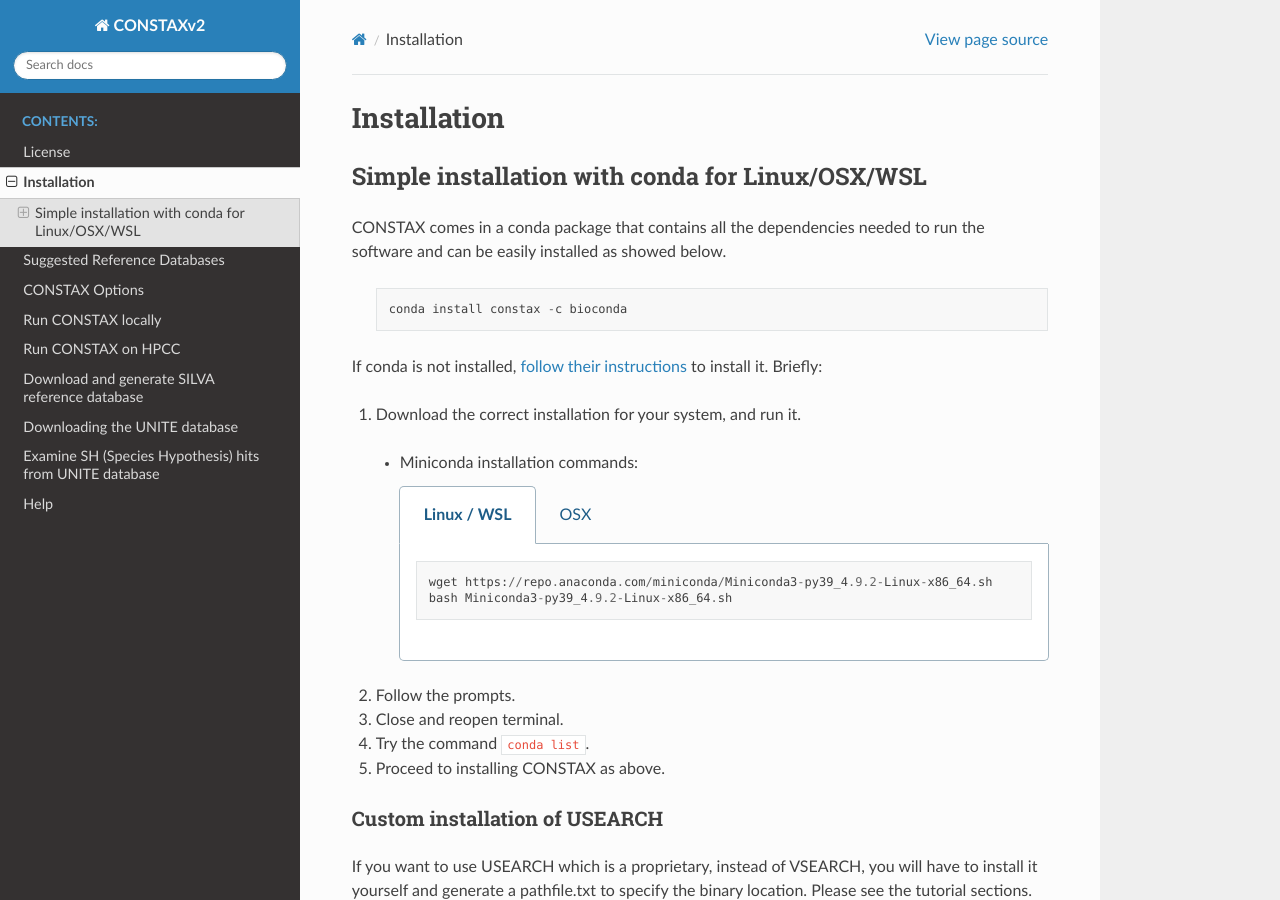
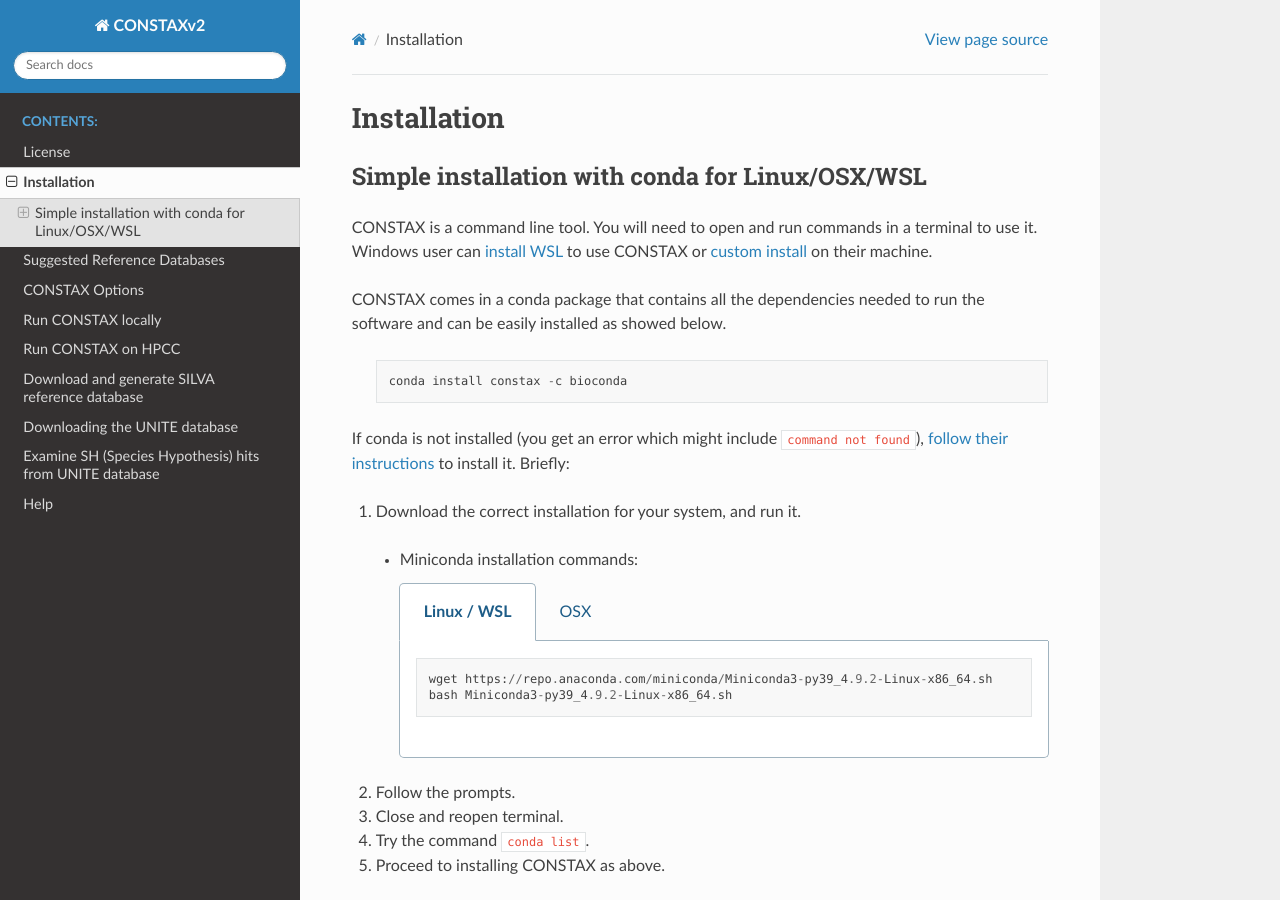
Before and after one commit to liberjul/CONSTAXv2, a Sphinx documentation site: the page built from docs/source/installation.rst, in a window 1280 px wide and 900 px high. Built offline with Sphinx 7.4.7 and the Read the Docs theme 2.0.0, drawn with Linux system fonts in a browser that asks for light colours.

Commit message:
Installation explanations.

```diff
--- a/docs/source/installation.rst
+++ b/docs/source/installation.rst
@@ -3,6 +3,9 @@
 
 Simple installation with conda for Linux/OSX/WSL
 -------------------------------------------------
+
+CONSTAX is a command line tool. You will need to open and run commands
+in a terminal to use it. Windows user can `install WSL <https://docs.microsoft.com/en-us/windows/wsl/install-win10>`_ to use CONSTAX or `custom install <https://github.com/liberjul/CONSTAXv2#custom-installation-and-installation-for-windows>`_ on their machine.
 
 CONSTAX comes in a conda package that contains all the dependencies needed to run the software and can be easily installed as showed below.
 
@@ -10,7 +13,7 @@
 
       conda install constax -c bioconda
 
-If conda is not installed, `follow their instructions <https://conda.io/projects/conda/en/latest/user-guide/install/index.html>`_ to install it. Briefly:
+If conda is not installed (you get an error which might include ``command not found``), `follow their instructions <https://conda.io/projects/conda/en/latest/user-guide/install/index.html>`_ to install it. Briefly:
 
 1. Download the correct installation for your system, and run it.
 
```
